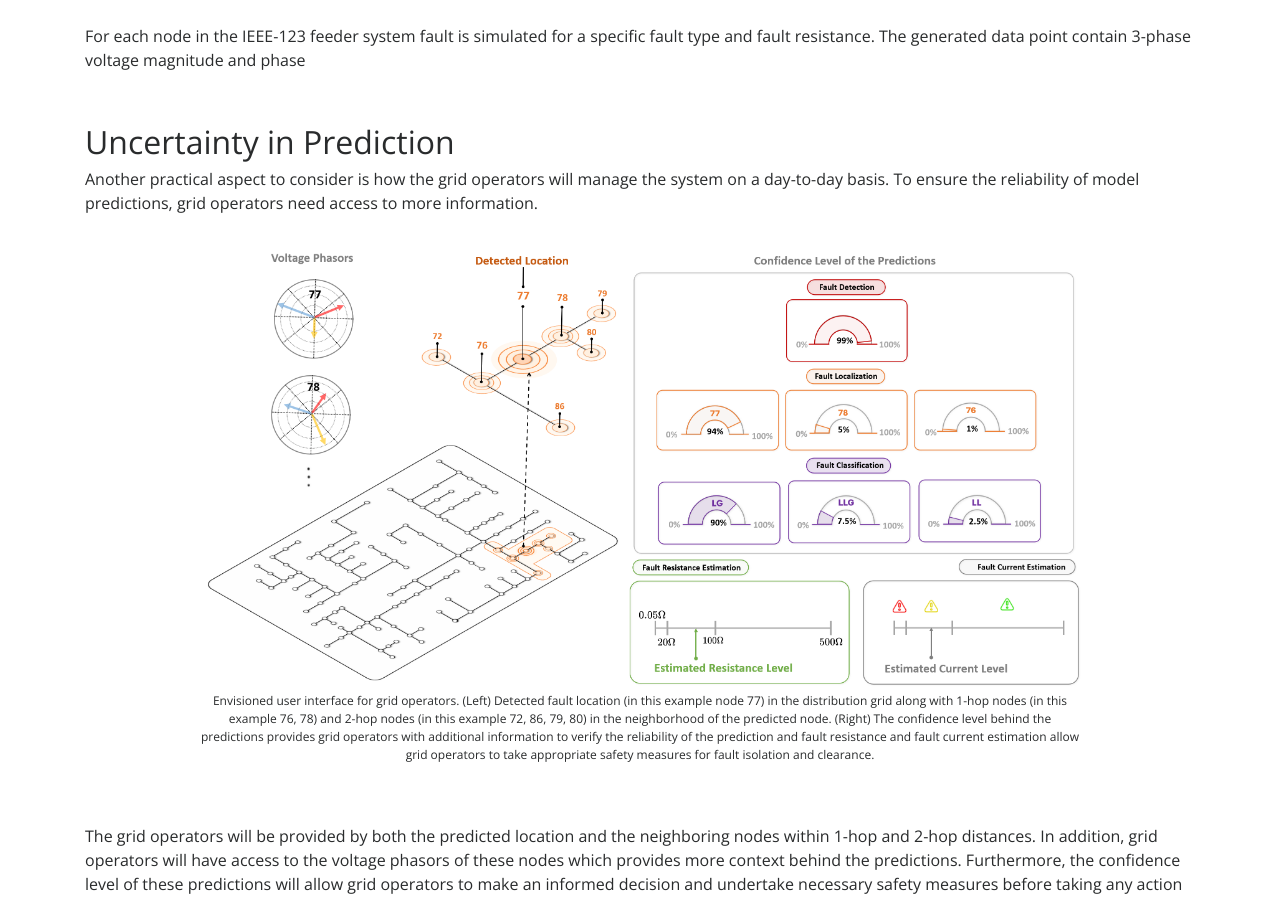
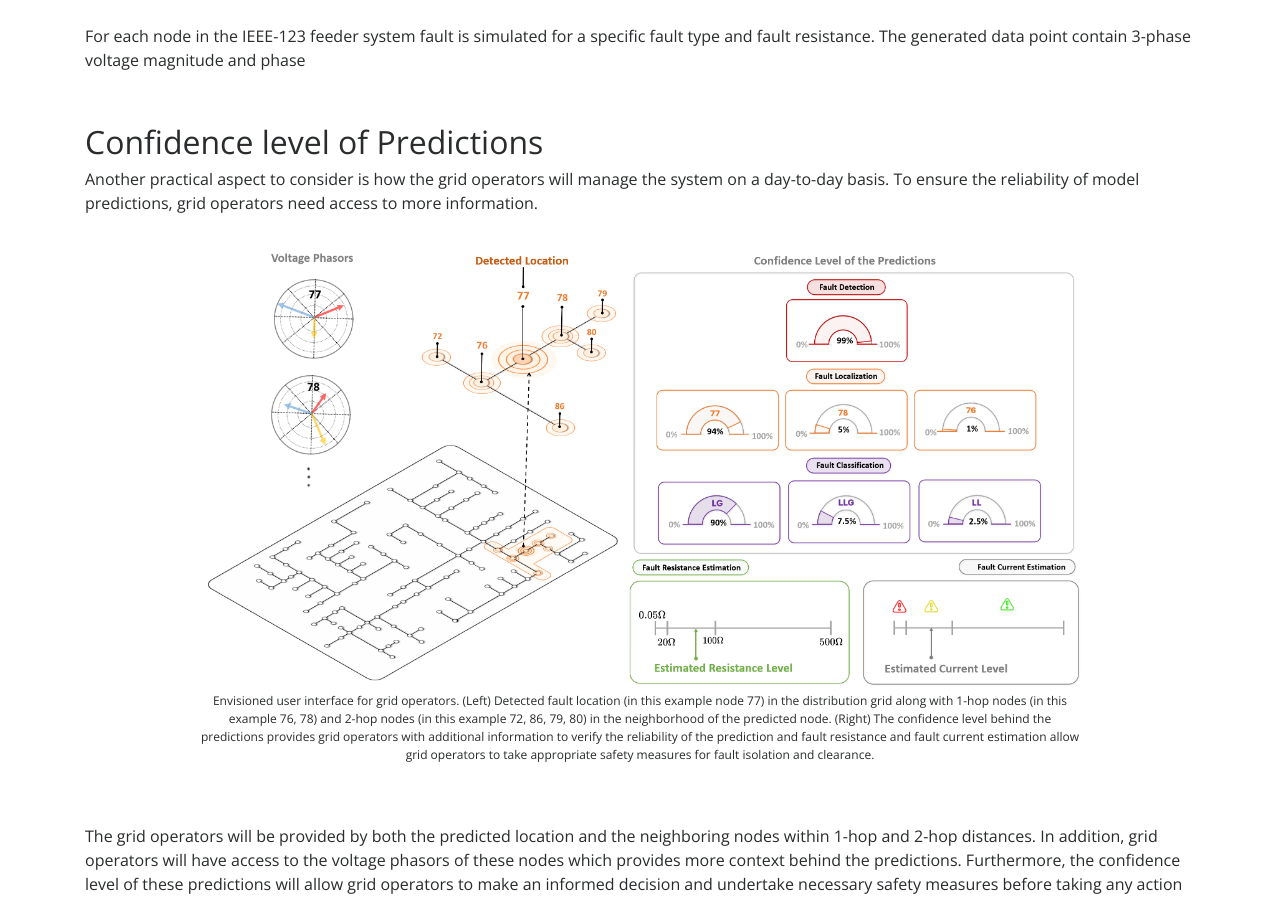
Before and after one commit to graphbasedmtl/heterogenous-graph-mtl-fault-diagonosis, a plain HTML site: page index.html in a window 1280 px wide. Shown: the part 3680-4601 px from the top of the page. Drawn offline with nearby package versions, Linux system fonts and the light colour scheme.

Commit message:
uncertainty replaced by confidence level

```diff
--- a/index.html
+++ b/index.html
@@ -159,7 +159,7 @@ in the algorithm. By performing all the iterations in a hierarchical manner
 
         For each node in the IEEE-123 feeder system fault is simulated for a specific fault type and fault resistance. The generated data point contain 3-phase voltage magnitude and phase
 
-        <h2>Uncertainty in Prediction</h2>
+        <h2>Confidence level of Predictions</h2>
 
 
         Another practical aspect to consider is how the grid operators will manage the system on a day-to-day basis.
```
